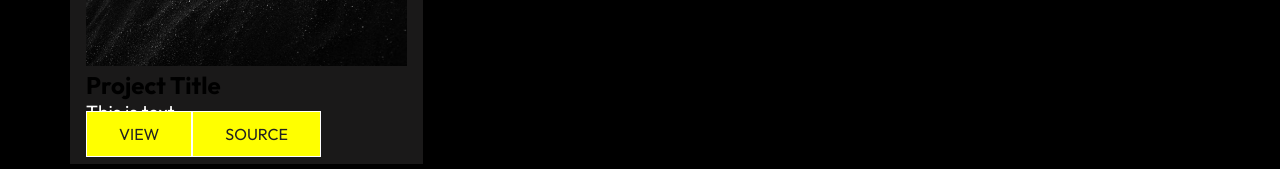
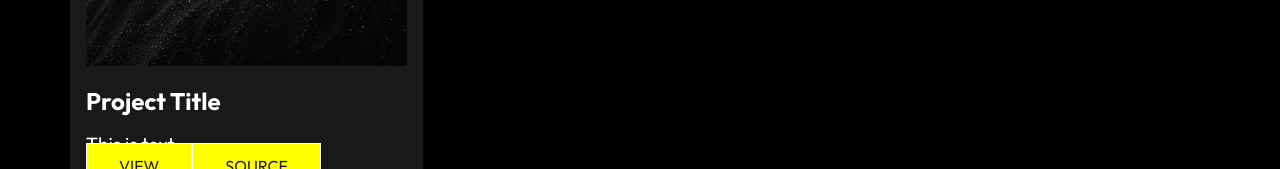
Before and after one commit to RJ2607/my_portfolio, a React (Create React App) app: page /project in a window 1280 px wide. Shown: the part 783-952 px from the top of the page. Built offline with nearby package versions, Linux system fonts and the light colour scheme.

Commit message:
workcard

```diff
--- a/src/components/workcardstyles.css
+++ b/src/components/workcardstyles.css
@@ -21,6 +21,18 @@
     width: 100%;
 }
 
+.project-title{
+    color: white;
+    padding: 1rem 0;
+}
+
+.pro-detais p{
+    padding-bottom: 1rem;
+    font-size: 1.1rem;
+    text-align: justify;
+}
+
+
 @media screen and (max-width: 640px){
     .project-container{
         max-width: 90%;
```
